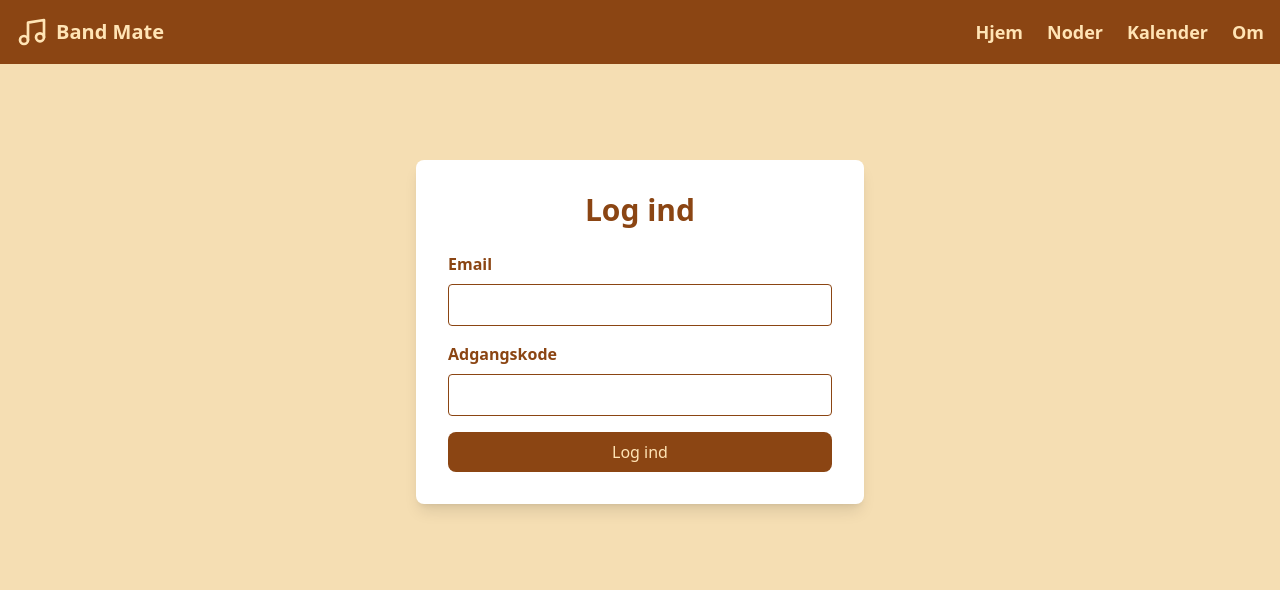
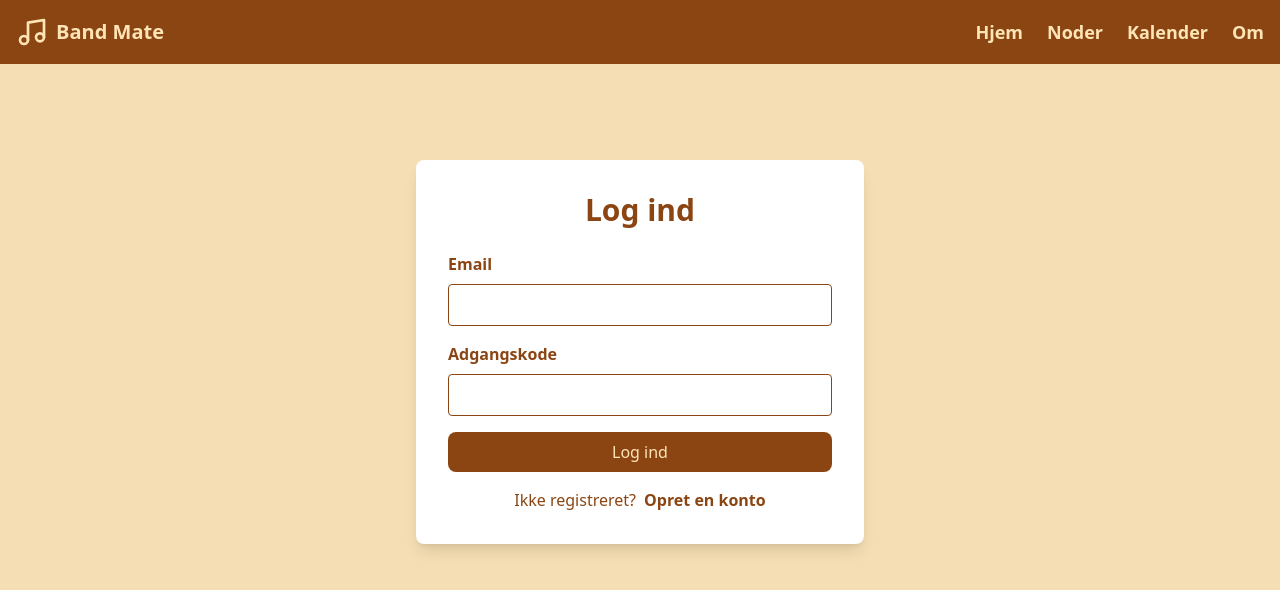
Before and after one commit to DanielFilsoof/bandHub, a React (Vite) app in the folder bandhub/: page /login in a window 1280 px wide. Shown: the top 590 px of the page. Built offline with nearby package versions, Linux system fonts and the light colour scheme.

Commit message:
feat: add registration link to login component

```diff
--- a/bandhub/src/features/login/Login.tsx
+++ b/bandhub/src/features/login/Login.tsx
@@ -68,6 +68,15 @@ export default function Login() {
             Log ind
           </button>
         </form>
+        <div className="mt-4 text-center">
+          <span className="text-[#8B4513]">Ikke registreret?</span>
+          <button
+            onClick={() => navigate("/register")}
+            className="ml-2 text-[#8B4513] hover:text-[#A0522D] font-semibold transition-colors duration-200"
+          >
+            Opret en konto
+          </button>
+        </div>
       </div>
     </div>
   );
```
